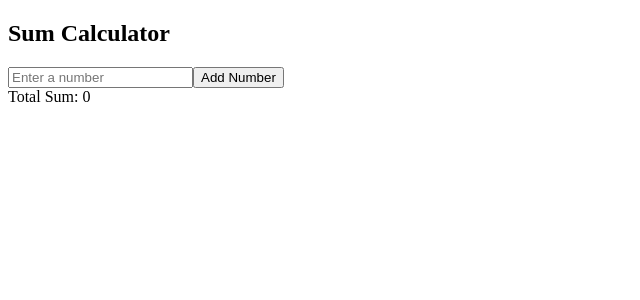
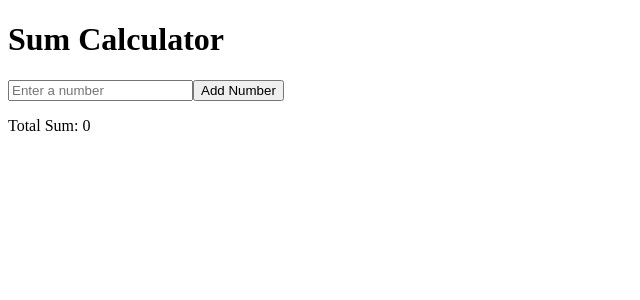
Before and after one commit to acciojob/sum-calculator-satyamjha09, a React app: page / in a window 1280 px wide. Shown: the top 300 px of the page, without its empty margins (0-640 px from the left). Built offline with nearby package versions, Linux system fonts and the light colour scheme.

Commit message:
Done Project

```diff
--- a/src/components/SumCalculator.js
+++ b/src/components/SumCalculator.js
@@ -1,42 +1,49 @@
-import React, { useEffect, useState } from 'react'
+import { useState, useEffect } from "react";
 
 const SumCalculator = () => {
-
   const [numbers, setNumbers] = useState([]);
   const [sum, setSum] = useState(0);
   const [inputValue, setInputValue] = useState("");
 
   const handleInputChange = (e) => {
     setInputValue(e.target.value);
-  }
+  };
 
   const addNumber = () => {
-    if(!NaN(inputValue) && inputValue.trim() !== "") {
+    if (!isNaN(inputValue) && inputValue.trim() !== "") {
       setNumbers((prevNumbers) => [...prevNumbers, parseInt(inputValue)]);
       setInputValue("");
     }
-  }
+  };
 
   useEffect(() => {
-    const calculateSum = () => {
-      const total = numbers.reduce((acc, num) => acc + num, 0);
-      setSum(total);
-    };
-
-    const timer = setTimeout(calculateSum, 300); // Debounce effect
-
-    return () => clearTimeout(timer);
+    const total = numbers.reduce((acc, num) => acc + num, 0);
+    setSum(total);
   }, [numbers]);
-
 
   return (
     <div>
-      <h2> Sum Calculator </h2>
-      <input type="number" value={inputValue} placeholder="Enter a number" onChange={handleInputChange} />
-      <button onClick={addNumber}>Add Number</button>
-      <div>Total Sum: {sum}</div>
+      <h1 >
+        Sum Calculator
+      </h1>
+      <input
+        type="number"
+        value={inputValue}
+        onChange={handleInputChange}
+        placeholder="Enter a number"
+        data-cy="number-input"
+      />
+      <button
+        onClick={addNumber}
+        data-cy="add-button"
+      >
+        Add Number
+      </button>
+      <p data-cy="total-sum" >
+        Total Sum: {sum}
+      </p>
     </div>
-  )
-}
+  );
+};
 
-export default SumCalculator
+export default SumCalculator;
```
